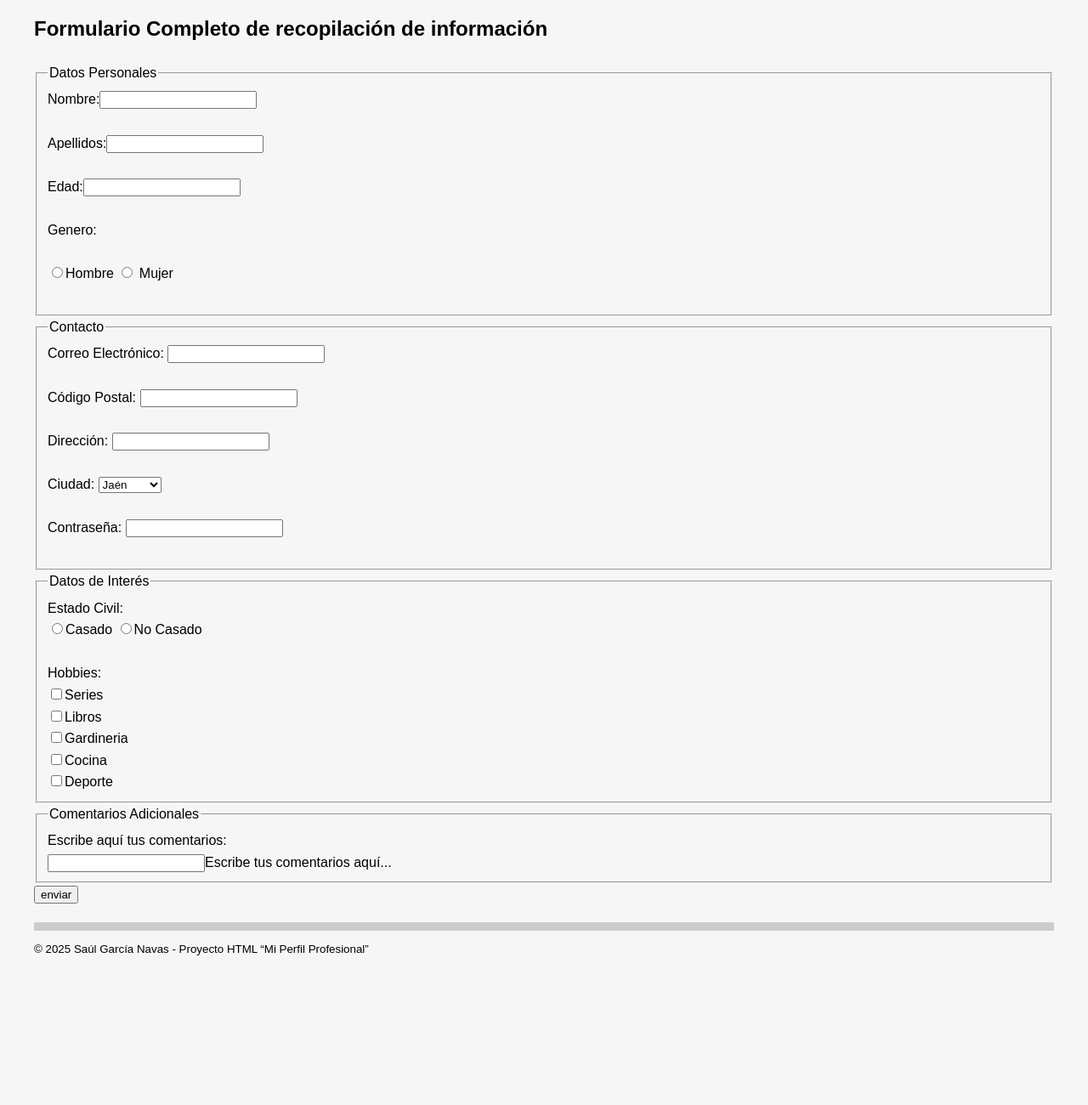
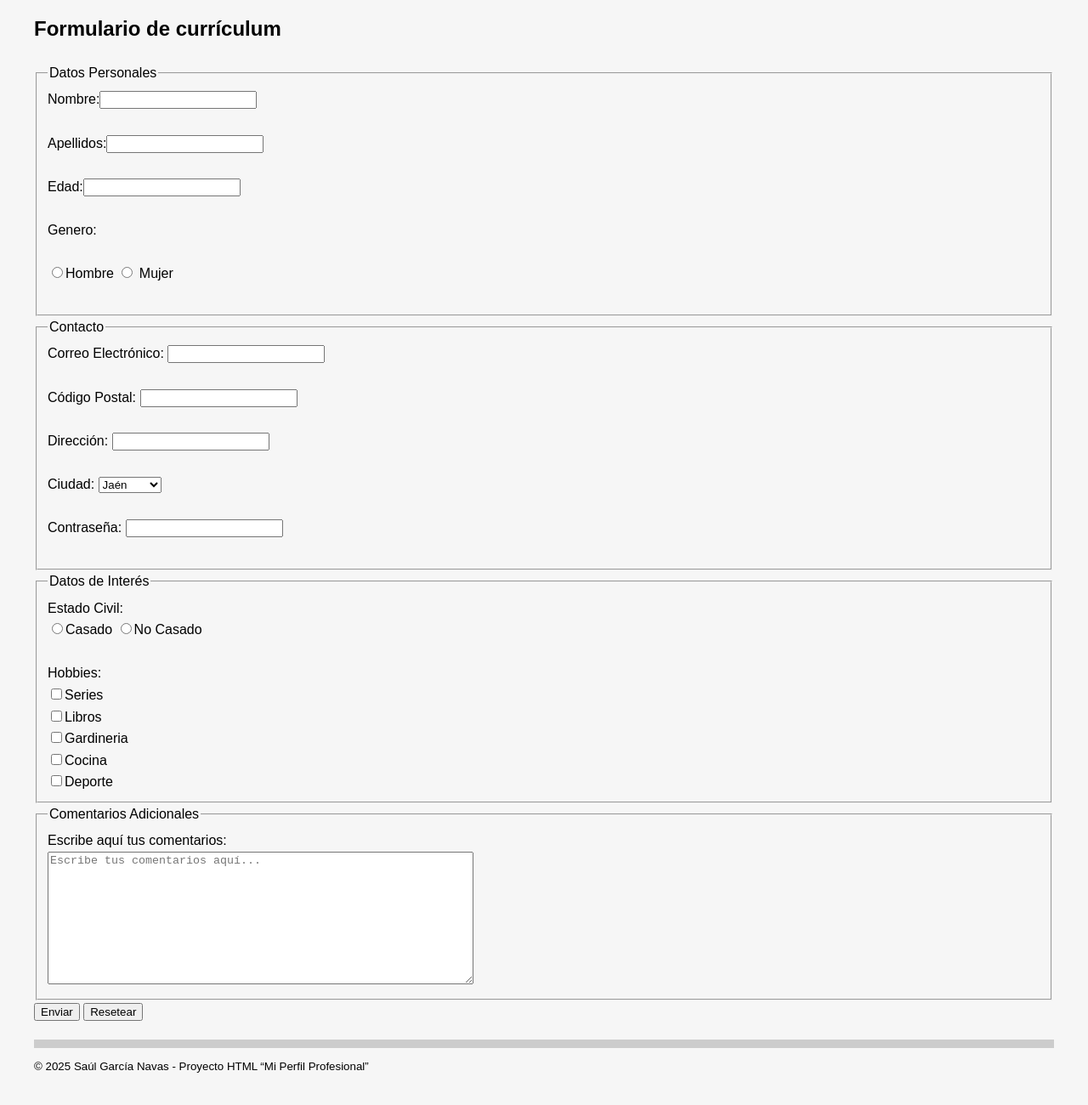
Before and after one commit to sgn0006/1DAM_LMSG_Sa-l, a plain HTML site: page Tarea 5.1 Tabla y formulario en tu página web de Currículum/mi_perfil/Documento1.html in a window 1280 px wide. Shown: the part 2259-3559 px from the top of the page at 85% size. Before the commit the page ends 3427 px from the top, so only its background shows below. Drawn offline with Linux system fonts and the light colour scheme.

Commit message:
25/10/2025

```diff
--- a/Tarea 5.1 Tabla y formulario en tu página web de Currículum/mi_perfil/Documento1.html
+++ b/Tarea 5.1 Tabla y formulario en tu página web de Currículum/mi_perfil/Documento1.html
@@ -224,13 +224,13 @@
 
     <!--Formulario de recopilación de información-->
     <div id="formulario">
-        <h2>Formulario Completo de recopilación de información</h2>
+        <h2>Formulario de currículum</h2>
         <form action="proceso.php" method="post">
             <fieldset>
                 <legend>Datos Personales</legend>
                 Nombre:<input type="text" name="nombre"> <br><br>
                 Apellidos:<input type="text" name="apellidos"> <br><br>
-                Edad:<input type="text" name="edad"> <br><br>
+                Edad:<input type="number" name="edad"> <br><br>
 
                 Genero: <br><br>
                 <input type="radio" name="genero" value="Hombre">Hombre
@@ -275,10 +275,11 @@
             <fieldset>
                 <legend>Comentarios Adicionales</legend>
                 Escribe aquí tus comentarios: <br>
-                <input type="tel" name="comentarios">Escribe tus comentarios aquí...
+            <textarea rows="10" cols="60" placeholder="Escribe tus comentarios aquí..."></textarea>
             </fieldset>
 
-            <input type="submit" value="enviar">
+            <input type="submit" value="Enviar">
+            <input type="reset" value="Resetear">
         </form>
     </div>
 
```
